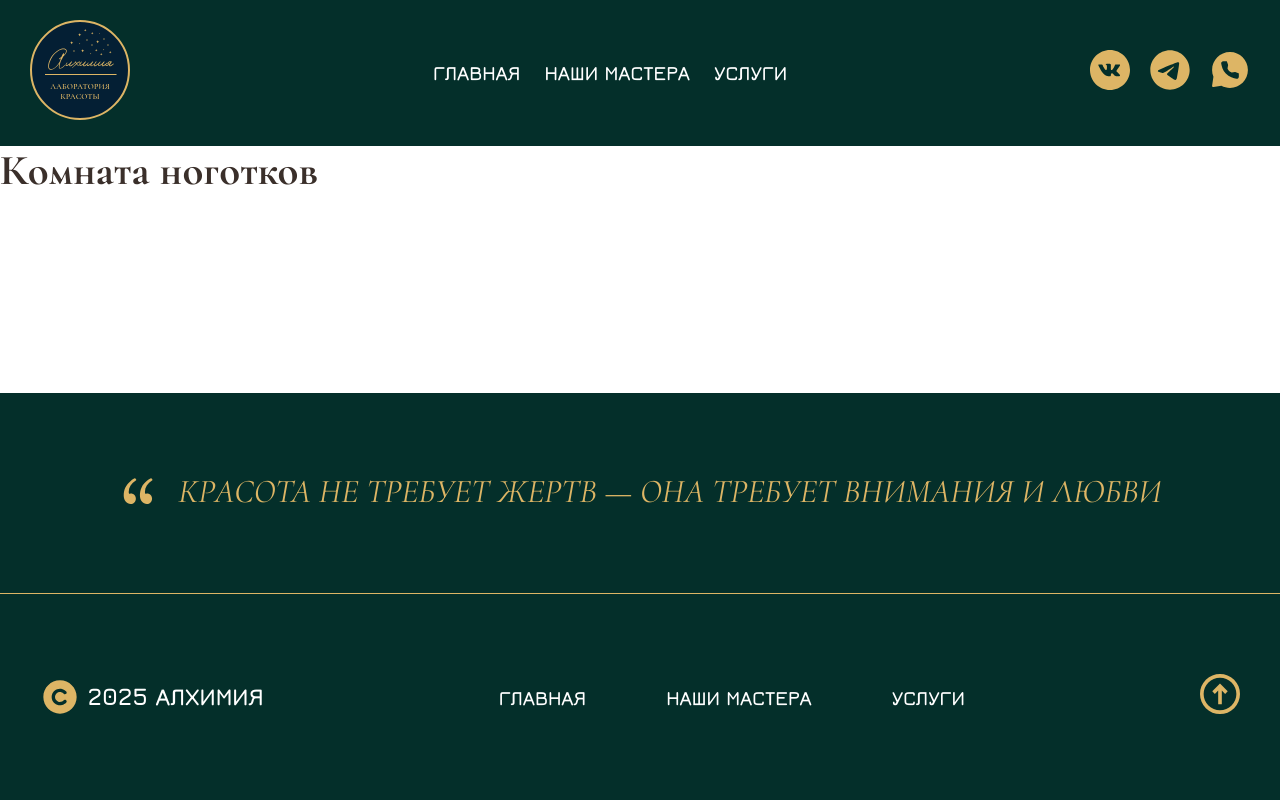
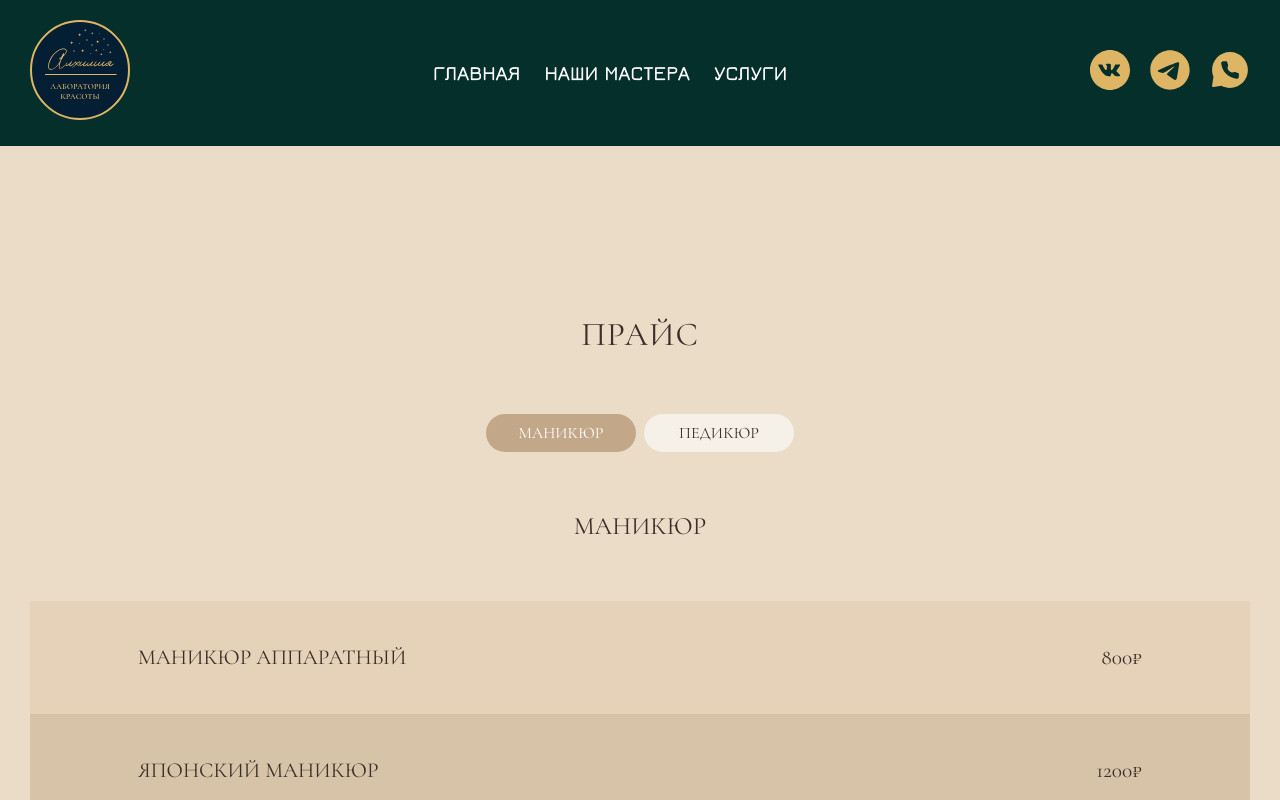
Before and after one commit to darina1970/Alchemy-Beauty-Salon, a React (Vite) app: page /services/nails in a window 1280 px wide. Shown: the top 800 px of the page. Built offline with nearby package versions, Linux system fonts and the light colour scheme.

Commit message:
add data for nailsPrice

```diff
--- a/src/components/Rooms/Price/Tabs.jsx
+++ b/src/components/Rooms/Price/Tabs.jsx
@@ -16,6 +16,8 @@ const Tabs = ({ tabs, activeTab, onTabClick }) => {
         window.addEventListener("resize", handleResize);
         return () => window.removeEventListener("resize", handleResize);
     }, []);
+
+    const isCompact = tabs.length <= 3;
 
     if (isMobile) {
         return (
@@ -36,7 +38,7 @@ const Tabs = ({ tabs, activeTab, onTabClick }) => {
     }
 
     return (
-        <div className={`${styles.tabs} ${isWrapMode ? styles.wrap : ""}`}>
+        <div className={`${styles.tabs} ${isWrapMode ? styles.wrap : ""} ${isCompact ? styles.centered : ""}`}>
         {tabs.map((tab, index) => {
             const isActive = tab.key === activeTab;
             const isFirst = index === 0;
@@ -46,7 +48,8 @@ const Tabs = ({ tabs, activeTab, onTabClick }) => {
             styles.tab,
             isActive && styles.active,
             !isWrapMode && isFirst && styles.first,
-            !isWrapMode && isLast && styles.last
+            !isWrapMode && isLast && styles.last,
+            isCompact && styles.compact
             ]
             .filter(Boolean)
             .join(" ");
--- a/src/components/Rooms/Price/Tabs.module.css
+++ b/src/components/Rooms/Price/Tabs.module.css
@@ -31,6 +31,16 @@
     text-transform: uppercase;
     transition: background-color 0.3s ease;
     min-width: 150px;
+}
+
+.compact {
+    flex: 0 1 auto;
+}
+
+.centered {
+    justify-content: center;
+    border: none;
+    border-radius: 0;
 }
 
 .tab:last-child {
--- a/src/pages/OurServices/RoomNails/RoomNails.jsx
+++ b/src/pages/OurServices/RoomNails/RoomNails.jsx
@@ -1,11 +1,19 @@
 import React from 'react';
+import PriceBlock from '../../../components/Rooms/Price/PriceBlock';
+import { nailsTabs, nailsPricesByTab } from './nailsPriceData';
 
 
 const NailsRoom = () => {
     return (
-        <div>
-            <h1>Комната ноготков</h1>
-        </div>
+        <>
+            <PriceBlock
+                tabs={nailsTabs}
+                defaultTabKey='manicure'
+                pricesByTab={nailsPricesByTab}
+                theme= 'light'
+                variant='light'
+            />
+        </>
     );
 };
 
--- /dev/null
+++ b/src/pages/OurServices/RoomNails/nailsPriceData.jsx
@@ -0,0 +1,42 @@
+const nailsTabs = [
+    { key: 'manicure', label: 'Маникюр' },
+    { key: 'pedicure', label: 'Педикюр' },
+];
+
+
+const nailsPricesByTab = {
+    manicure: [
+        {
+            title: 'МАНИКЮР',
+            columns: ['Услуга', 'Цена'],
+            data: [
+                { col0: 'МАНИКЮР АППАРАТНЫЙ', col1: '800₽' },
+                { col0: 'ЯПОНСКИЙ МАНИКЮР', col1: '1200₽' },
+                { col0: 'МАНИКЮР С ПОКРЫТИЕМ', col1: '1600₽' },
+                { col0: 'МАНИКЮР С ПОКРЫТИЕМ + УКРЕПЛЕНИЕ', col1: '1800₽' },
+                { col0: 'РЕМОНТ НОГТЯ', col1: '100₽' },
+                { col0: 'ДИЗАЙН 1 НОГТЯ', col1: '50-100₽' },
+                { col0: 'ФРЕНЧ', col1: '+350₽' },
+                { col0: 'МУЖСКОЙ МАНИКЮР', col1: '1000₽' },
+            ],
+        },
+    ],
+    pedicure: [
+        {
+            title: 'ПЕДИКЮР',
+            columns: ['Услуга', 'Цена'],
+            data: [
+                { col0: 'ПОЛНЫЙ ПЕДИКЮР БЕЗ ПОКРЫТИЯ', col1: '2000₽' },
+                { col0: 'ПОЛНЫЙ ПЕДИКЮР С ПОКРЫТИЕМ', col1: '2500₽' },
+                { col0: 'ПЕДИКЮР ПАЛЬЧИКИ БЕЗ ПОКРЫТИЯ', col1: '1600₽' },
+                { col0: 'ПЕДИКЮР ПАЛЬЧИКИ С ПОКРЫТИЕМ', col1: '2100₽' },
+                { col0: 'ПОКРЫТИЕ ОБЫЧНЫМ ЛАКОМ', col1: '200' },
+                { col0: 'СНЯТИЕ', col1: '100₽' },
+                { col0: 'МУЖСКОЙ ПЕДИКЮР', col1: '3000₽' },
+            ],
+        },
+    ],
+
+};
+
+export { nailsTabs, nailsPricesByTab };
```
